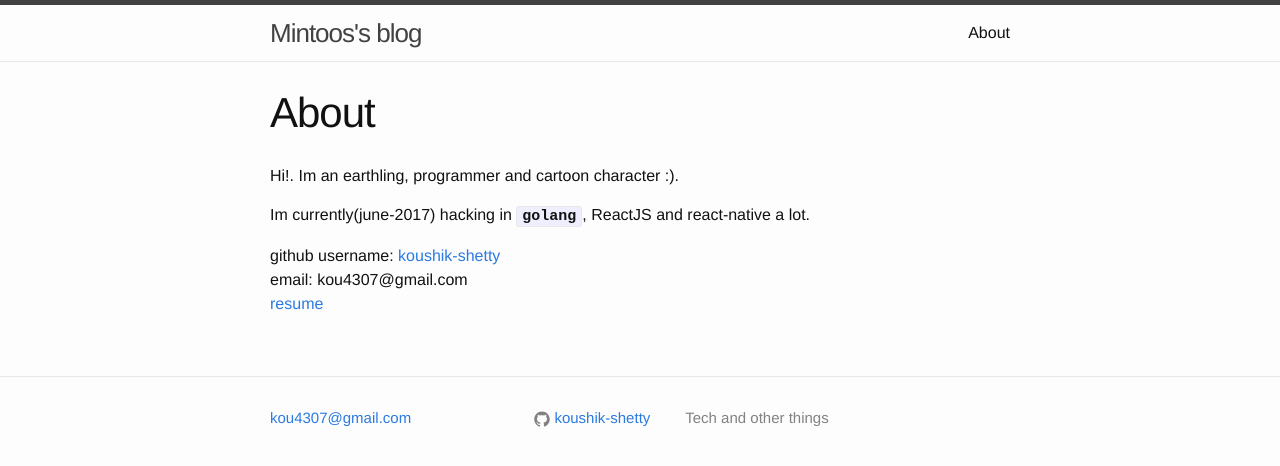
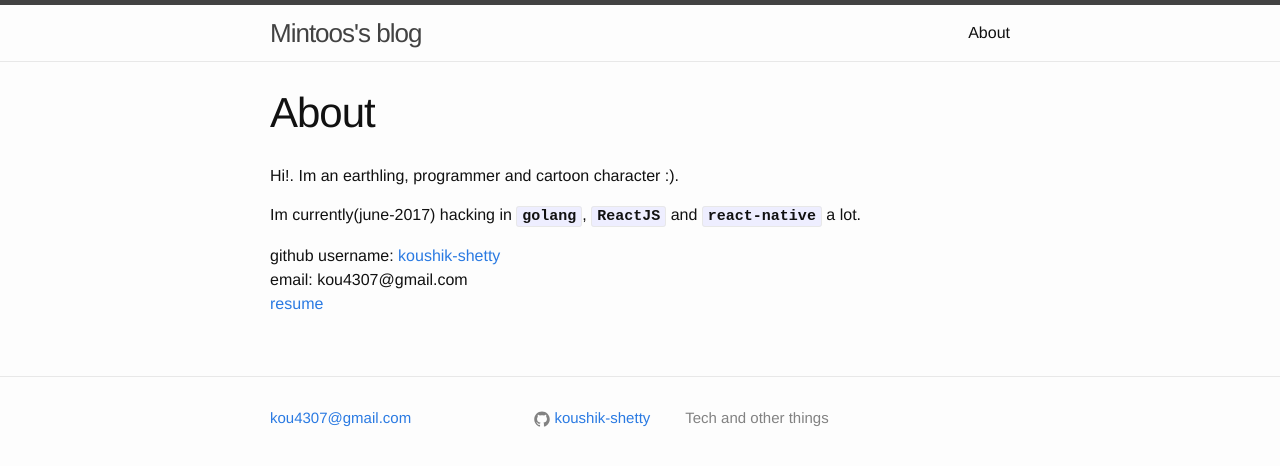
Before and after one commit to koushik-shetty/koushik-shetty.github.io, a Jekyll site: the page built from about.md, in a window 1280 px wide. Shown: the top 466 px of the page. Built offline with Jekyll 4.4.1, drawn with Linux system fonts in a browser that asks for light colours.

```diff
--- a/about.md
+++ b/about.md
@@ -5,7 +5,7 @@ permalink: /about/
 ---
 Hi!. Im an earthling, programmer and cartoon character :).
 
-Im currently(june-2017) hacking in __`golang`__, ReactJS and react-native a lot.
+Im currently(june-2017) hacking in __`golang`__, __`ReactJS`__ and __`react-native`__ a lot.
 
 github username: [koushik-shetty](https://github.com/koushik-shetty)
 email: kou4307@gmail.com
```
